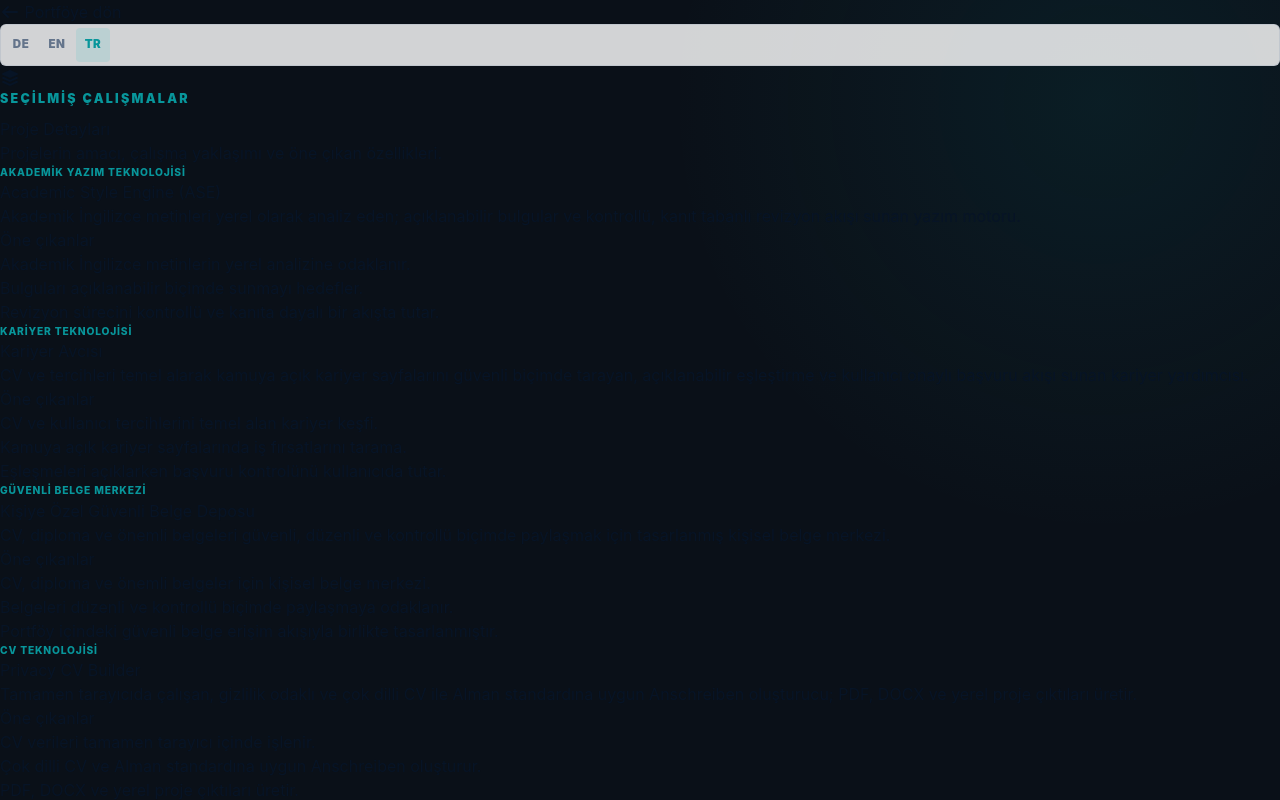
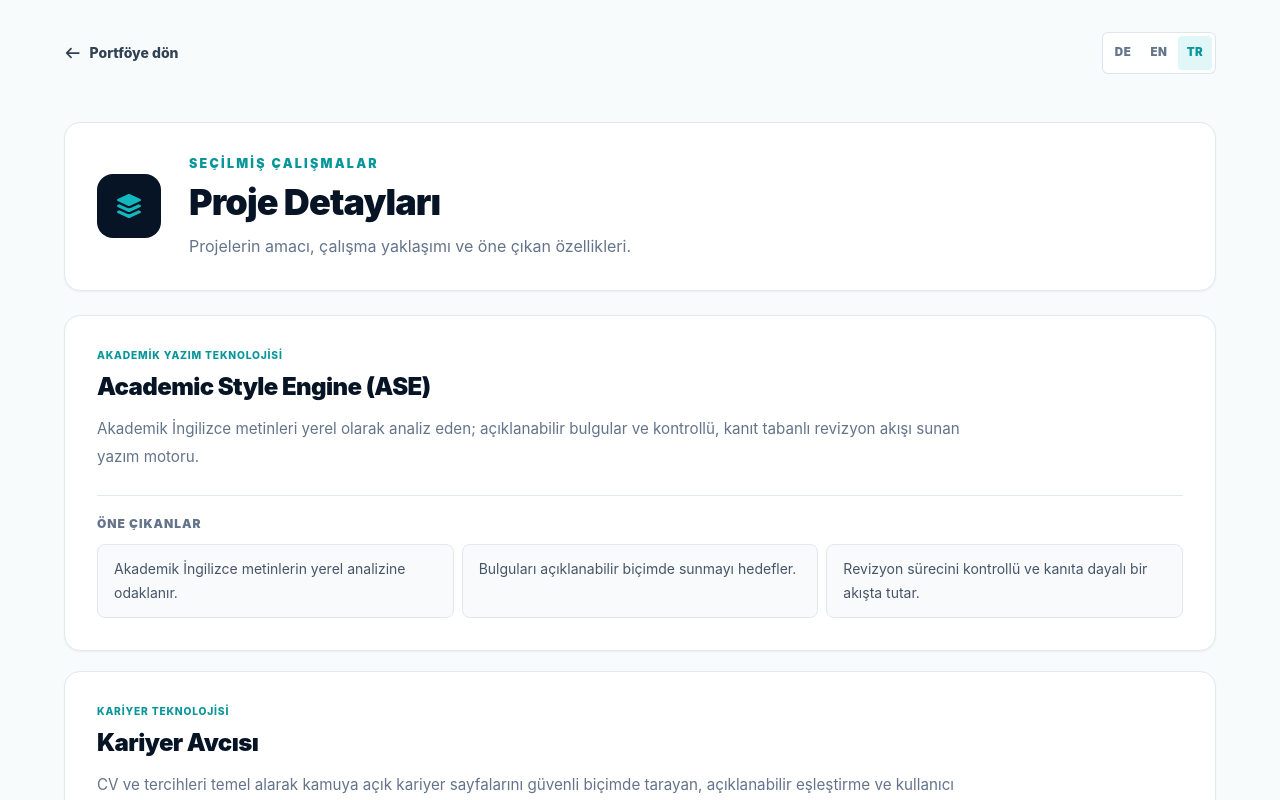
Before and after one commit to ymgrmny-gif/yalcinmutlu, a Next.js app: page /projects in a window 1280 px wide. Shown: the top 800 px of the page. Built offline with nearby package versions, Linux system fonts and the light colour scheme.

Commit message:
Style project details page

```diff
--- a/app/projects/page.tsx
+++ b/app/projects/page.tsx
@@ -92,12 +92,12 @@ export default function ProjectsPage() {
   const t = copy[language];
 
   return (
-    <main className="projects-detail-page">
-      <header className="projects-detail-topbar">
-        <Link href="/#projects" className="projects-detail-back">
+    <main className="min-h-screen bg-[#f8fbfc] px-4 py-5 text-ink sm:px-6 sm:py-8 lg:px-10">
+      <header className="mx-auto flex max-w-6xl items-center justify-between gap-4">
+        <Link href="/#projects" className="inline-flex items-center gap-2 text-sm font-extrabold text-slate-700 transition hover:text-[#08969b]">
           <FontAwesomeIcon icon={faArrowLeft} /> {t.back}
         </Link>
-        <div className="language-switcher projects-detail-languages" aria-label={t.languageSelector}>
+        <div className="language-switcher bg-white" aria-label={t.languageSelector}>
           {(['de', 'en', 'tr'] as Language[]).map((item) => (
             <button key={item} type="button" className={language === item ? 'active' : ''} onClick={() => setLanguage(item)}>
               {item.toUpperCase()}
@@ -106,37 +106,41 @@ export default function ProjectsPage() {
         </div>
       </header>
 
-      <section className="projects-detail-hero">
-        <div className="projects-detail-icon"><FontAwesomeIcon icon={faLayerGroup} /></div>
+      <section className="mx-auto mt-12 grid max-w-6xl gap-5 rounded-2xl border border-slate-200 bg-white p-6 shadow-sm sm:grid-cols-[72px_1fr] sm:items-center sm:p-8">
+        <div className="grid h-16 w-16 place-items-center rounded-2xl bg-[#071426] text-2xl text-[#12b8bd]">
+          <FontAwesomeIcon icon={faLayerGroup} />
+        </div>
         <div>
           <p className="eyebrow">{t.eyebrow}</p>
-          <h1>{t.title}</h1>
-          <p>{t.intro}</p>
+          <h1 className="m-0 text-3xl font-black tracking-tight sm:text-4xl">{t.title}</h1>
+          <p className="mt-3 max-w-3xl text-sm leading-7 text-slate-500 sm:text-base">{t.intro}</p>
         </div>
       </section>
 
-      <section className="projects-detail-list" aria-label={t.title}>
+      <section className="mx-auto mt-6 grid max-w-6xl gap-5" aria-label={t.title}>
         {siteData.projects.map((project) => {
           const extra = projectExtras[project.id];
           const title = 'titleLocalized' in project ? text(project.titleLocalized, language) : project.title;
 
           return (
-            <article id={project.id} className="project-detail-card" key={project.id}>
+            <article id={project.id} className="scroll-mt-6 rounded-2xl border border-slate-200 bg-white p-6 shadow-sm sm:p-8" key={project.id}>
               <p className="project-category">{text(project.category, language)}</p>
-              <h2>{title}</h2>
-              <p className="project-detail-description">{text(project.description, language)}</p>
+              <h2 className="mt-2 text-xl font-black tracking-tight sm:text-2xl">{title}</h2>
+              <p className="mt-3 max-w-4xl text-sm leading-7 text-slate-500 sm:text-[.95rem]">{text(project.description, language)}</p>
 
               {extra ? (
-                <div className="project-detail-highlights">
-                  <h3>{t.highlights}</h3>
-                  <ul>
-                    {extra.highlights.map((item) => <li key={text(item, language)}>{text(item, language)}</li>)}
+                <div className="mt-6 border-t border-slate-200 pt-5">
+                  <h3 className="text-xs font-black uppercase tracking-[.08em] text-slate-500">{t.highlights}</h3>
+                  <ul className="mt-3 grid gap-2 text-sm leading-6 text-slate-600 sm:grid-cols-3">
+                    {extra.highlights.map((item) => (
+                      <li className="rounded-lg border border-slate-200 bg-slate-50 px-4 py-3" key={text(item, language)}>{text(item, language)}</li>
+                    ))}
                   </ul>
                 </div>
               ) : null}
 
               {extra?.liveHref ? (
-                <a className="project-live-link" href={extra.liveHref} target="_blank" rel="noreferrer">
+                <a className="mt-6 inline-flex min-h-11 items-center gap-2 rounded-md bg-[#12b8bd] px-4 text-sm font-extrabold text-white no-underline transition hover:bg-[#08969b]" href={extra.liveHref} target="_blank" rel="noreferrer">
                   {t.liveApp} <FontAwesomeIcon icon={faArrowUpRightFromSquare} />
                 </a>
               ) : null}
@@ -145,7 +149,7 @@ export default function ProjectsPage() {
         })}
       </section>
 
-      <footer className="projects-detail-footer">© 2026 Design Yalçın Mutlu</footer>
+      <footer className="mx-auto mt-8 max-w-6xl border-t border-slate-200 py-6 text-xs text-slate-400">© 2026 Design Yalçın Mutlu</footer>
     </main>
   );
 }
```
